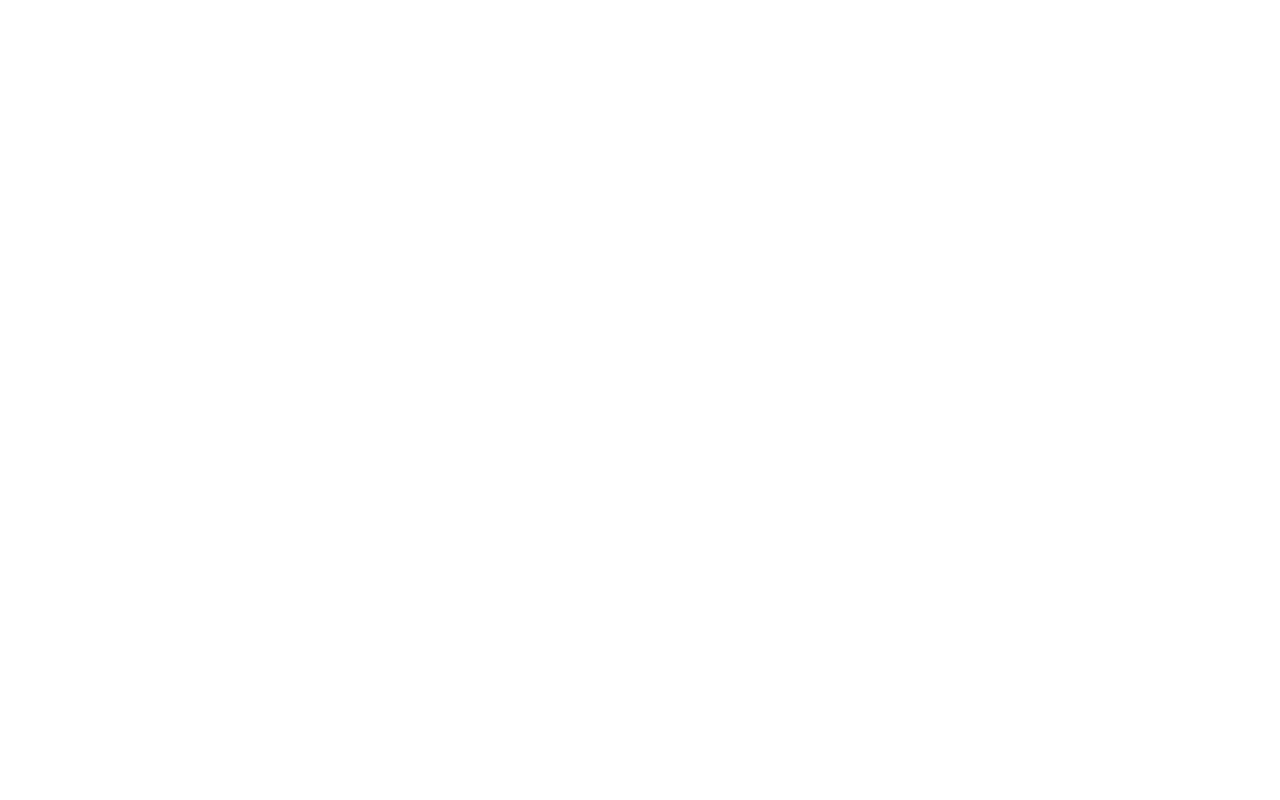
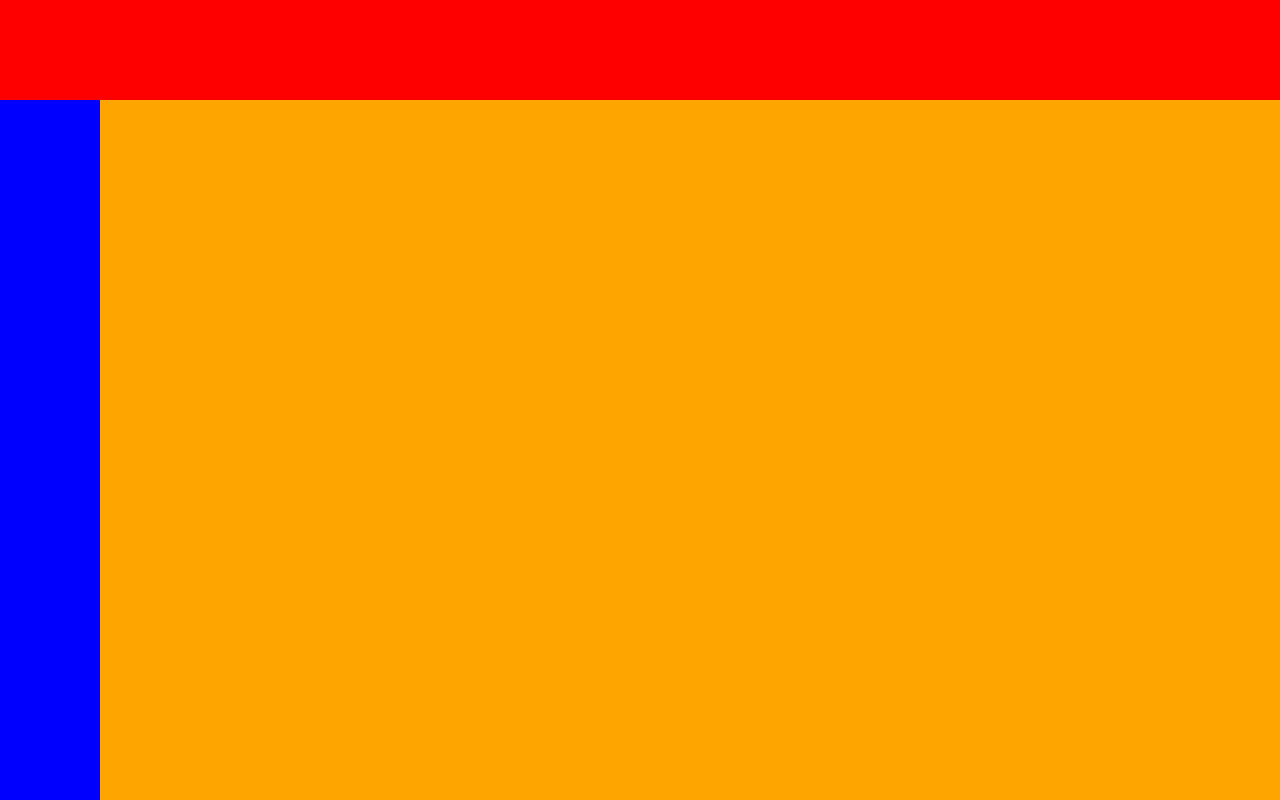
Before and after one commit to AlessandroCarrozza/html-css-bootstrap-dashboard, a plain HTML site: page index.html in a window 1280 px wide. Drawn offline with nearby package versions, Linux system fonts and the light colour scheme.

Commit message:
Creazione delle macroaree

```diff
--- a/css/style.css
+++ b/css/style.css
@@ -0,0 +1,33 @@
+
+/* ----- utility ----- */
+
+
+
+
+
+
+/* ----- codice ----- */
+
+/* macroaree */
+
+header{
+    height: 100px;
+    /* debug */ background-color: red;
+}
+
+main{
+    height: calc(100vh - 100px);
+    /* debug */ background-color: green;
+}
+
+.sidebar{
+    height: 100%;
+    width: 100px;
+    /* debug */ background-color: blue;
+}
+
+.content{
+    height: 100%;
+    width: calc(100% - 100px);
+    /* debug */ background-color: orange;
+}
--- a/index.html
+++ b/index.html
@@ -10,7 +10,12 @@
 </head>
 <body>
 
+    <header class="container-fluid"></header>
 
+    <main class="container-fluid d-flex p-0">
+        <aside class="sidebar"></aside>
+        <div class="content"></div>
+    </main>
 
 
     <script src="https://cdn.jsdelivr.net/npm/bootstrap@5.0.2/dist/js/bootstrap.bundle.min.js" integrity="sha384-MrcW6ZMFYlzcLA8Nl+NtUVF0sA7MsXsP1UyJoMp4YLEuNSfAP+JcXn/tWtIaxVXM" crossorigin="anonymous"></script>
```
